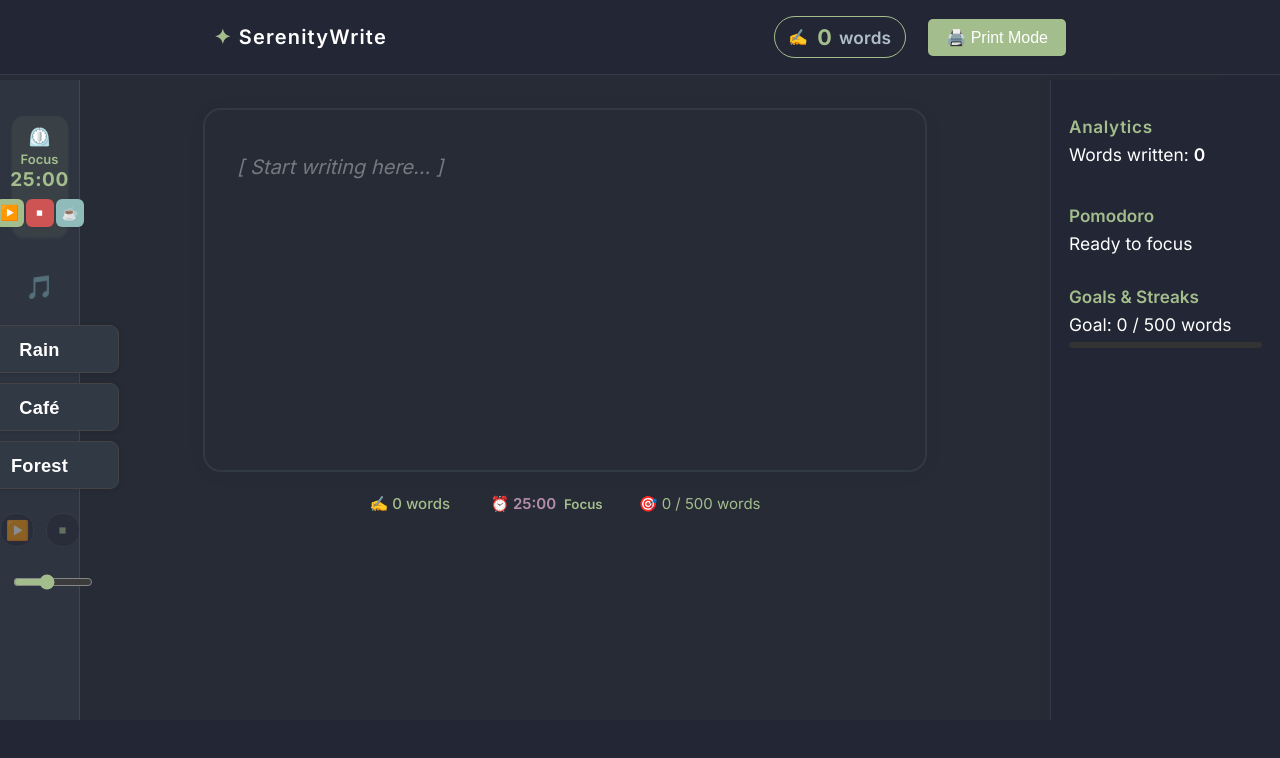
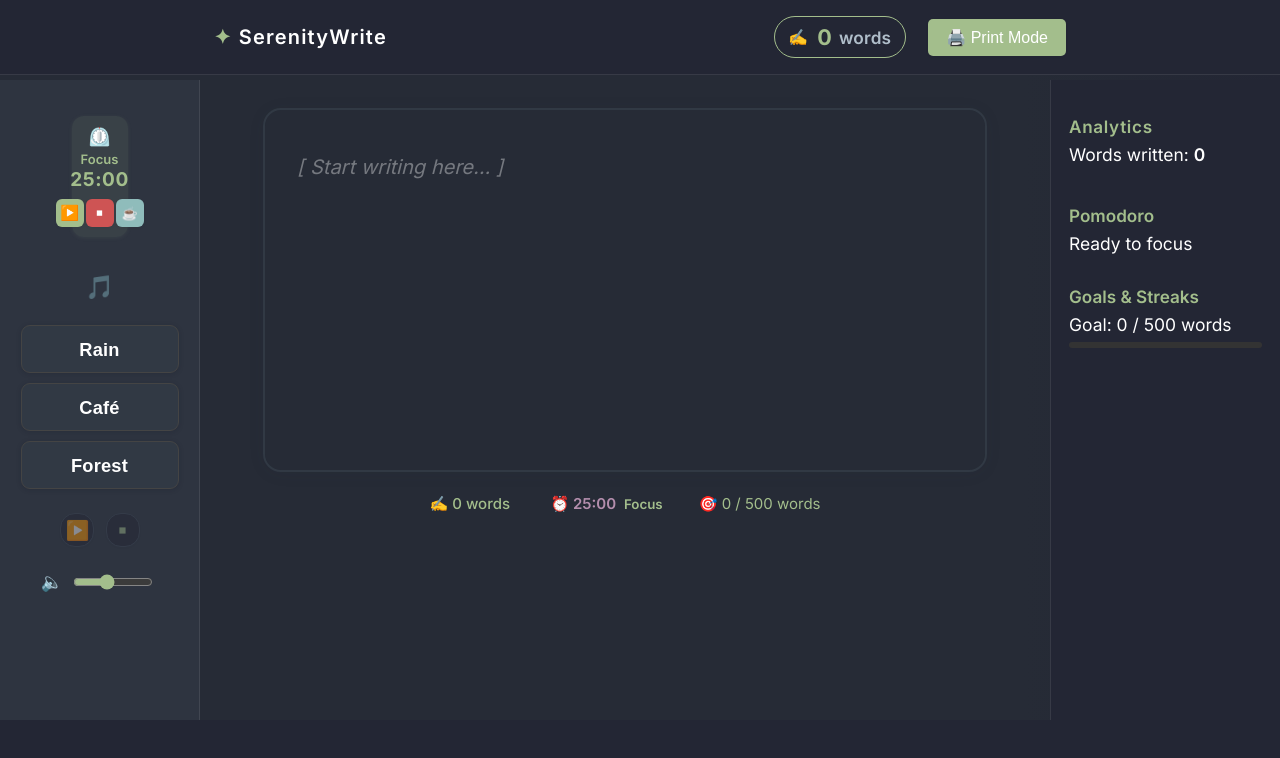
Before and after one commit to Workflow-Manager-admin/focuswrite-16354-55329e54, a React (Create React App) app in the folder focuswrite/: page / in a window 1280 px wide. Shown: the top 758 px of the page. Built offline with nearby package versions, Linux system fonts and the light colour scheme.

Commit message:
Auto-commit: Changes as of 2025-06-02T16:05:06.639417+00:00

```diff
--- a/focuswrite/src/App.js
+++ b/focuswrite/src/App.js
@@ -244,7 +244,8 @@ function App() {
       }}>
         {/* Feature Sidebar (left) */}
         <aside style={{
-          width: 80,
+          width: 200,
+          minWidth: 200,
           background: "#2E3440",
           borderRight: "1.5px solid var(--border-color)",
           display: "flex",
```
Also changed, not shown: 1 other file (tests, documents, lock files or other folders).
